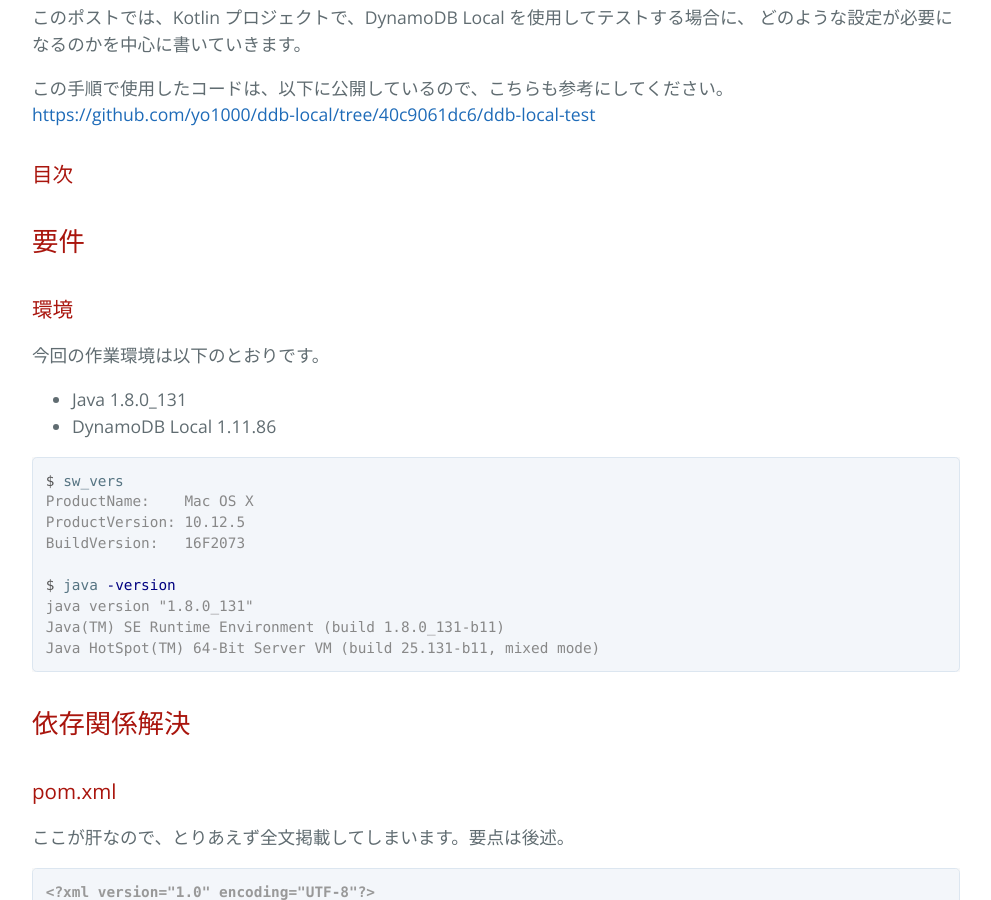
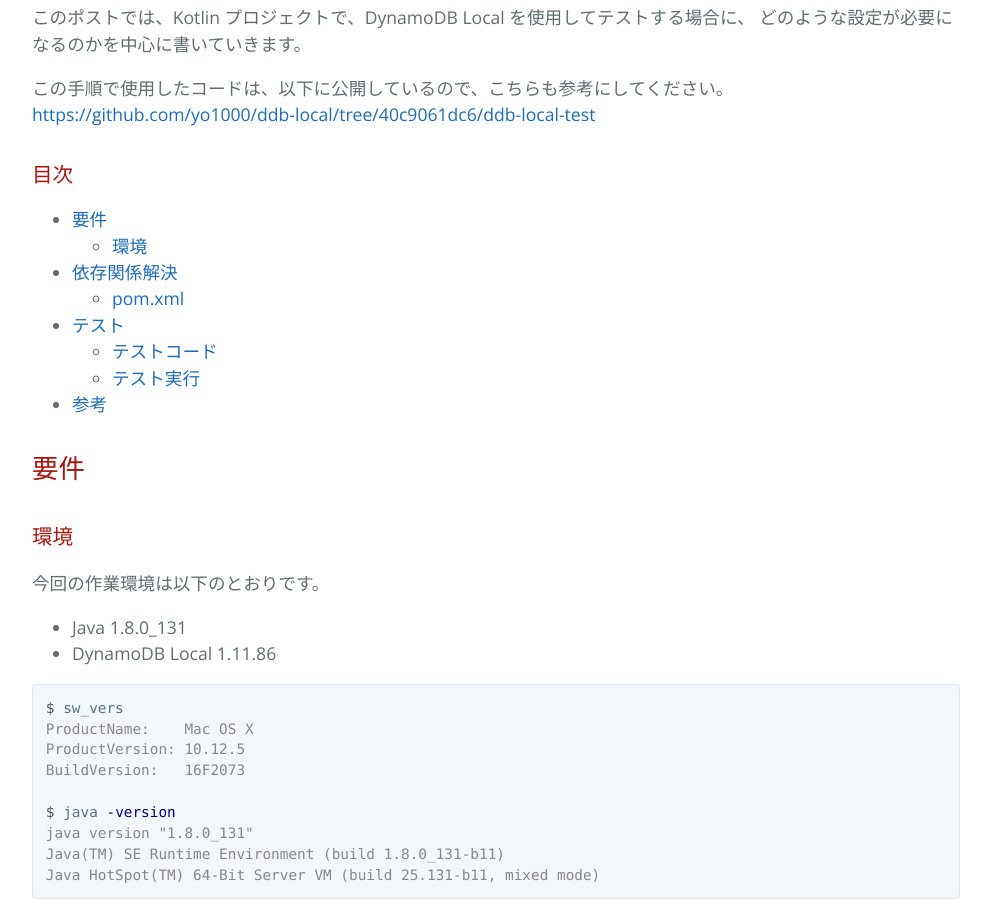
Before and after one commit to yo1000/blog.yo1000.com, a Jekyll site: the page built from _posts/2018-01-14-dynamo-local-test.md, in a window 1280 px wide and 900 px high, scrolled down 896 px. Shown: the whole window, without its empty margins (64-1055 px from the left). Built offline with Jekyll 4.4.1, drawn with Linux system fonts in a browser that asks for light colours; our own code applies the rules of GitHub Pages for plain Markdown files; comment, search, counter and statistics services are not loaded.

Commit message:
Update 2018-01-14-dynamo-local-test.md

```diff
--- a/_posts/2018-01-14-dynamo-local-test.md
+++ b/_posts/2018-01-14-dynamo-local-test.md
@@ -26,6 +26,14 @@
 
 ### 目次
 
+- [要件](#%E8%A6%81%E4%BB%B6)
+  - [環境](#%E7%92%B0%E5%A2%83)
+- [依存関係解決](#%E4%BE%9D%E5%AD%98%E9%96%A2%E4%BF%82%E8%A7%A3%E6%B1%BA)
+  - [pom.xml](#pomxml)
+- [テスト](#%E3%83%86%E3%82%B9%E3%83%88)
+  - [テストコード](#%E3%83%86%E3%82%B9%E3%83%88%E3%82%B3%E3%83%BC%E3%83%89)
+  - [テスト実行](#%E3%83%86%E3%82%B9%E3%83%88%E5%AE%9F%E8%A1%8C)
+- [参考](#%E5%8F%82%E8%80%83)
 
 ## 要件
 
```
